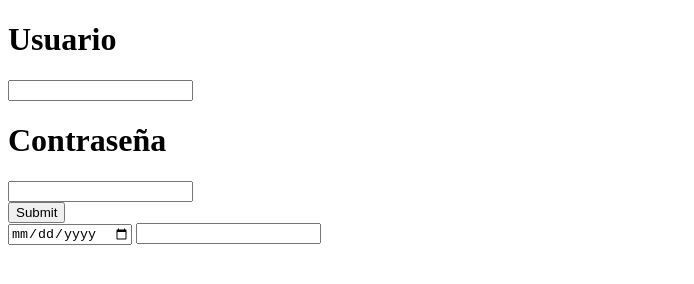
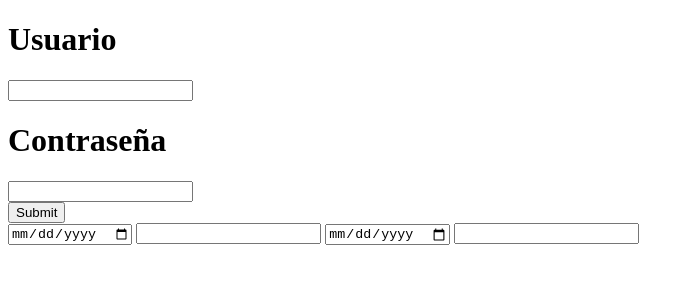
Before and after one commit to CamiloCamargoCa/ProyectoPrueba, a plain HTML site: page index.html in a window 1280 px wide. Shown: the whole page, without its empty margins (0-694 px from the left). Drawn offline with Linux system fonts and the light colour scheme.

Commit message:
nuevos cambios de prueba2

```diff
--- a/index.html
+++ b/index.html
@@ -18,6 +18,8 @@
 	<form action="">
 	<input type="date">
 	<input type="email">
+	<input type="date">
+	<input type="email">
 	</form>
 </body>
 </html>
```
